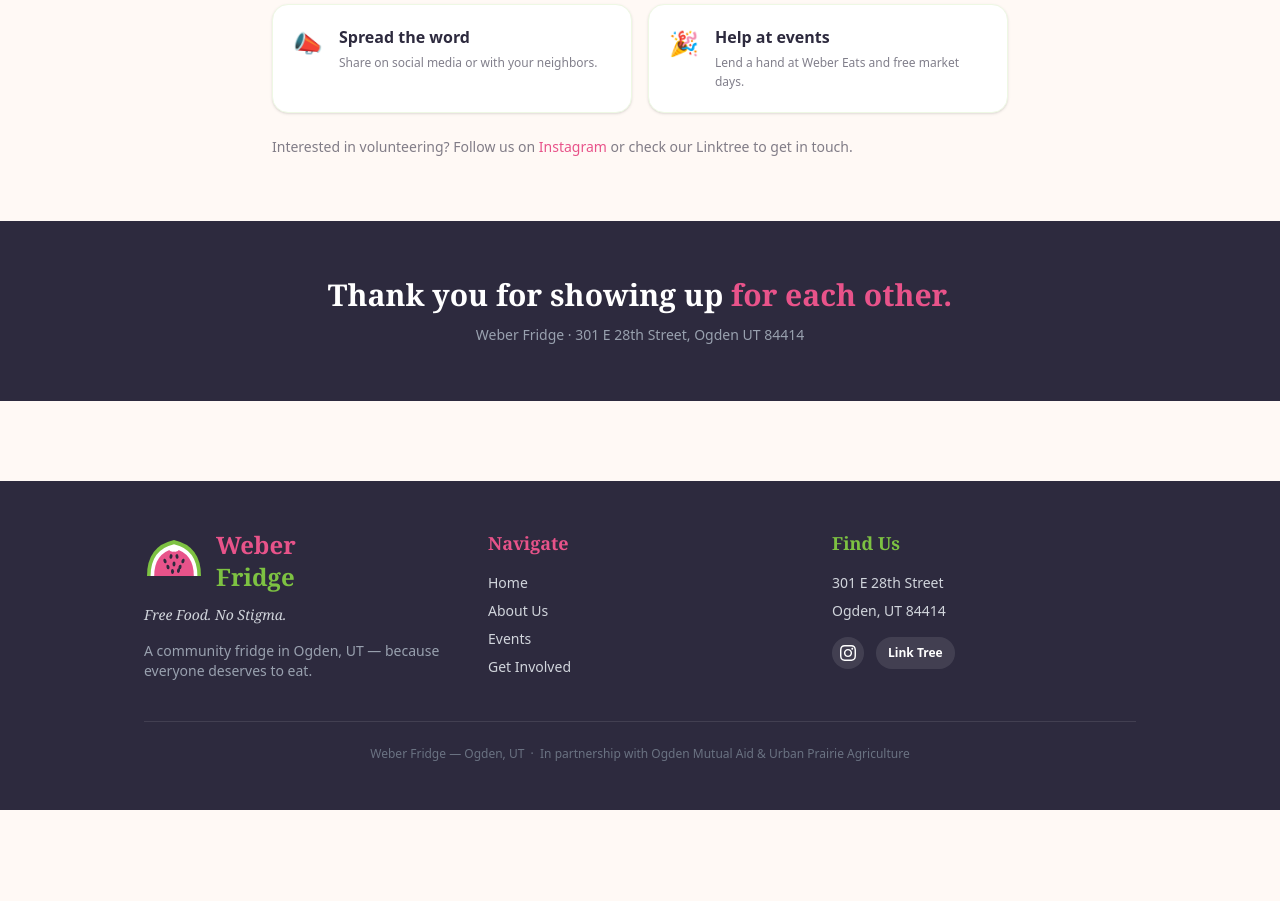
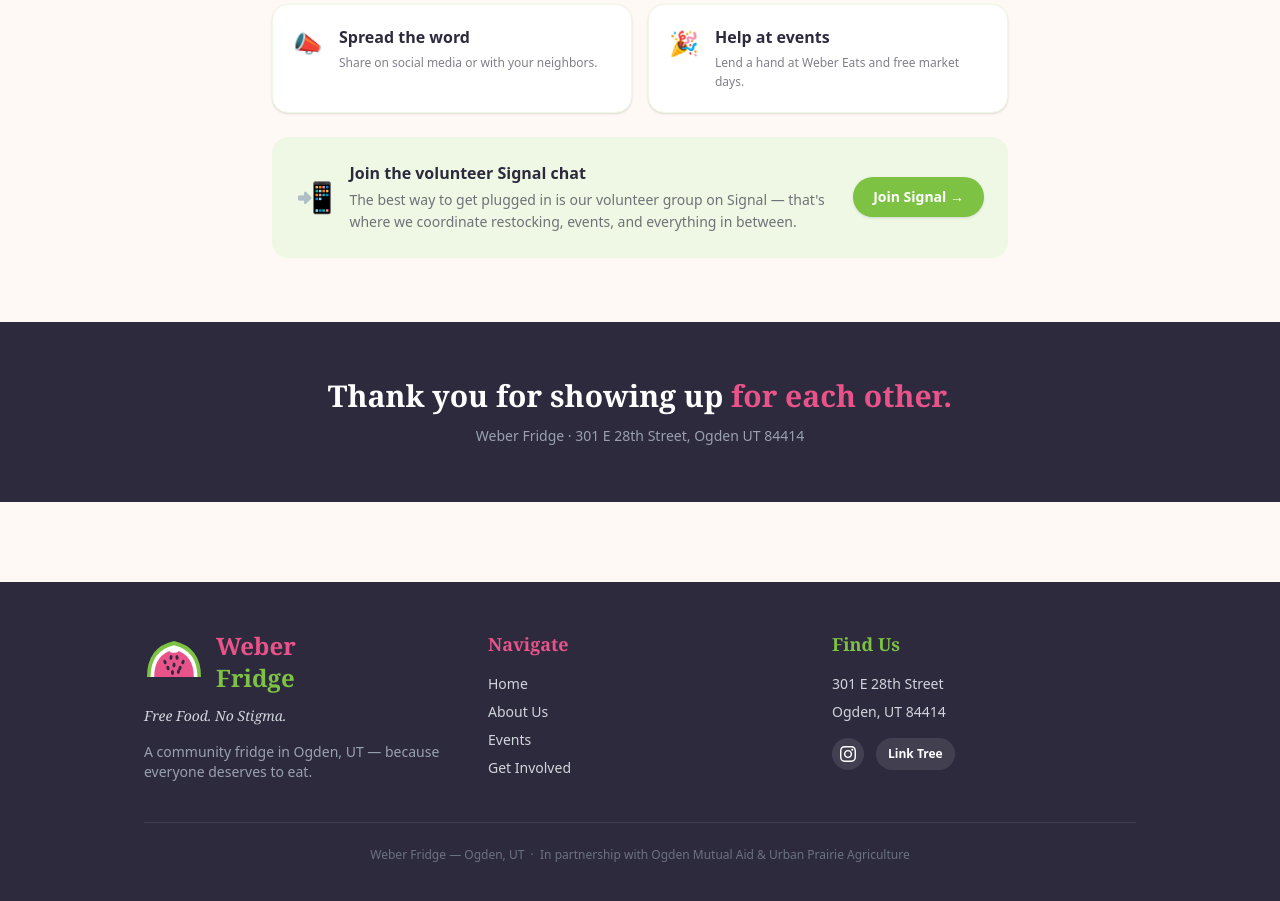
Before and after one commit to tylergleave/weberfridge, a SvelteKit app: page /get-involved in a window 1280 px wide. Shown: the part 1660-2561 px from the top of the page. Before the commit the page ends 2470 px from the top, so only its background shows below. Built offline with nearby package versions, Linux system fonts and the light colour scheme.

Commit message:
Added signal chat

```diff
--- a/src/routes/+page.svelte
+++ b/src/routes/+page.svelte
@@ -122,8 +122,18 @@
     <p class="text-[#2D2A3E]/70 max-w-md mx-auto mb-8">
       Whether you want to donate food, volunteer time, or just spread the word — every bit makes a difference.
     </p>
-    <a href="/get-involved" class="px-8 py-4 rounded-full bg-[#7DC242] text-white font-bold text-lg hover:bg-[#5A9A2A] transition-colors shadow-lg inline-block">
-      Get Involved 🍉
-    </a>
+    <div class="flex flex-wrap justify-center gap-4">
+      <a href="/get-involved" class="px-8 py-4 rounded-full bg-[#7DC242] text-white font-bold text-lg hover:bg-[#5A9A2A] transition-colors shadow-lg inline-block">
+        Get Involved 🍉
+      </a>
+      <a
+        href="https://signal.group/#CjQKIHPfRBG3WsthyhPAmgnTBvY9l_MynKi4fL6R_5ZwJI9sEhBo9ZZy6Wyy1GNsxQC7Upda"
+        target="_blank"
+        rel="noopener noreferrer"
+        class="px-8 py-4 rounded-full border-2 border-[#7DC242] text-[#5A9A2A] font-bold text-lg hover:bg-[#EEF8E4] transition-colors inline-block"
+      >
+        📲 Volunteer Signal Chat
+      </a>
+    </div>
   </div>
 </section>
--- a/src/routes/get-involved/+page.svelte
+++ b/src/routes/get-involved/+page.svelte
@@ -115,9 +115,21 @@
         </div>
       {/each}
     </div>
-    <p class="text-sm text-[#2D2A3E]/60 mt-6">
-      Interested in volunteering? Follow us on <a href="https://www.instagram.com/weberfridge" class="text-[#E8538A] hover:underline">Instagram</a> or check our Linktree to get in touch.
-    </p>
+    <div class="mt-6 bg-[#EEF8E4] rounded-2xl p-6 flex flex-col sm:flex-row items-start sm:items-center gap-4">
+      <div class="text-3xl">📲</div>
+      <div class="flex-1">
+        <p class="font-bold text-[#2D2A3E] mb-1">Join the volunteer Signal chat</p>
+        <p class="text-sm text-[#2D2A3E]/65 leading-relaxed">The best way to get plugged in is our volunteer group on Signal — that's where we coordinate restocking, events, and everything in between.</p>
+      </div>
+      <a
+        href="https://signal.group/#CjQKIHPfRBG3WsthyhPAmgnTBvY9l_MynKi4fL6R_5ZwJI9sEhBo9ZZy6Wyy1GNsxQC7Upda"
+        target="_blank"
+        rel="noopener noreferrer"
+        class="flex-shrink-0 px-5 py-2.5 rounded-full bg-[#7DC242] text-white font-bold text-sm hover:bg-[#5A9A2A] transition-colors shadow"
+      >
+        Join Signal →
+      </a>
+    </div>
   </div>
 
 </section>
```
